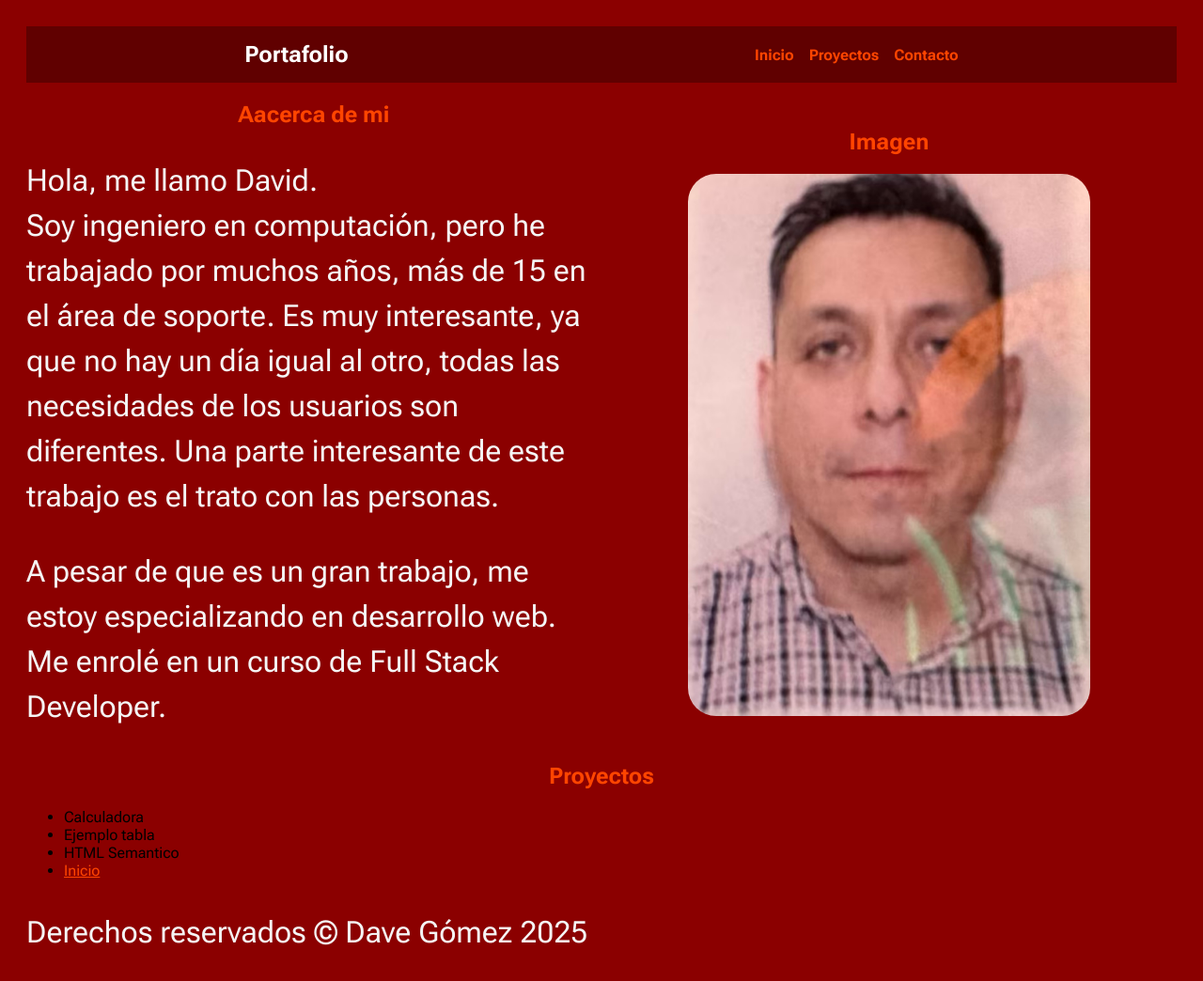
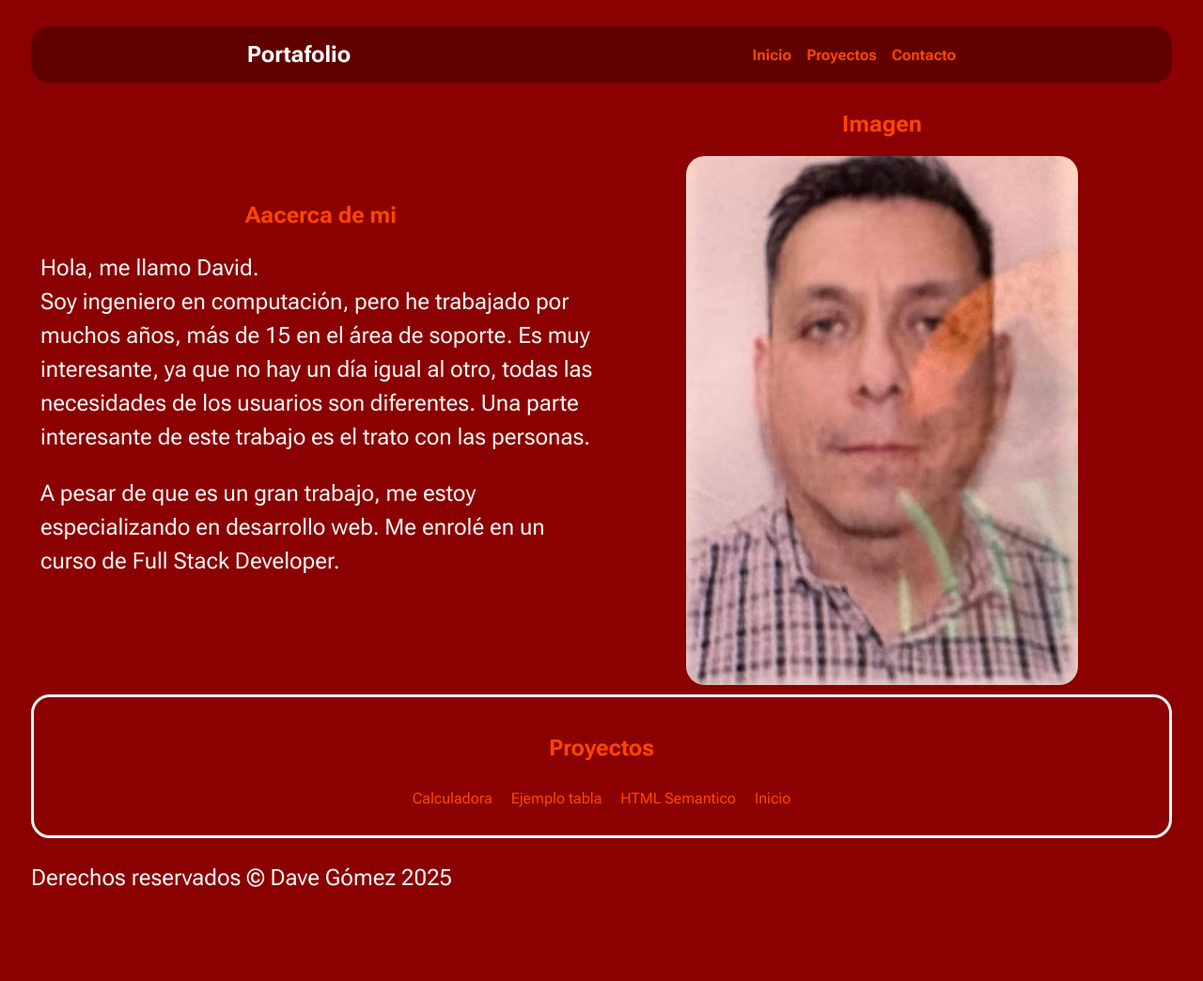
Before and after one commit to Gomoda0/mi-sitio-web, a plain HTML site: page index.html in a window 1280 px wide. Shown: the whole page at 94% size. After the commit the page ends 996 px from the top, so only its background shows below. Drawn offline with Linux system fonts and the light colour scheme.

Commit message:
Se inicia con el estilizado de la seccion de proyectos

```diff
--- a/index.css
+++ b/index.css
@@ -8,7 +8,7 @@ html {
 
 }
 body {
-    padding: 20px;
+    padding: 20px 25px;
 }
 
 h1, h2 {
@@ -22,13 +22,13 @@ a {
  a:hover, a:focus{
     color: #b5604f;
     background-color: rgba(255, 255, 255, 0.2);
-    padding: 2px 5px;
-    border-radius: 4px;
+
+    border-radius: 10px;
  }
 
  p {
     color: #f5f5f5;
-    font-size: 2rem;
+    font-size: 1.5rem;
     line-height: 1.5;
     margin-bottom:  1rem;
  }
@@ -39,6 +39,7 @@ a {
     align-items: center;
     padding: 1rem;
     background-color: #600000;
+    border-radius: 20px;
  }
 
  .header-nav h1{
@@ -68,6 +69,7 @@ a {
     display: flex;
     align-items: center;
     justify-content: space-between;
+    margin: 10px;
  }
 
  .perfil-container section {
@@ -79,13 +81,30 @@ a {
     width: 70%;
     display: block;
     margin: 0 auto;
-    border-radius: 30px;
+    border-radius: 20px;
 
  }
 
  .proyectos-container{
+    border: solid whitesmoke;
+    border-radius: 20px;
+    padding: 20px;
+    text-align: center;
+ }
 
- }
+.proyectos-container ul {
+    list-style: none;
+    display: flex;
+    justify-content: center;
+    flex-wrap: wrap;
+    padding: 0;
+    margin: 0;
+}
+
+.proyectos-container ul li{
+    display: inline-flex;
+    padding: 10px;
+}
 
 .roboto-flex-400 {
     font-family: "Roboto Flex", sans-serif;
--- a/index.html
+++ b/index.html
@@ -17,9 +17,9 @@
 
         <nav role="navigation" aria-label="Menú de navegación">
             <ul>
-                <li><a href="#">Inicio</a></li>
-                <li><a href="#proyectos">Proyectos</a></li>
-                <li><a href="#">Contacto</a></li>
+                <a href="#"><li>Inicio</li></a>
+                <a href="#proyectos"><li>Proyectos</li></a>
+                <a href="#"><li>Contacto</li></a>
             </ul>
 
         </nav>
@@ -55,10 +55,10 @@
         <section class="proyectos-container" id="proyectos" role="region" aria-labelledby="proyectos">
             <h2>Proyectos</h2>
             <ul>
-                <li>Calculadora</li>
-                <li>Ejemplo tabla</li>
-                <li>HTML Semantico</li>
-                <li><a href="#">Inicio</a></li>
+                <a href=""><li>Calculadora</li></a>
+                <a href=""><li>Ejemplo tabla</li></a>
+                <a href=""><li>HTML Semantico</li></a>
+                <a href="#"><li>Inicio</li></a>
             </ul>
         </section>
 
```
